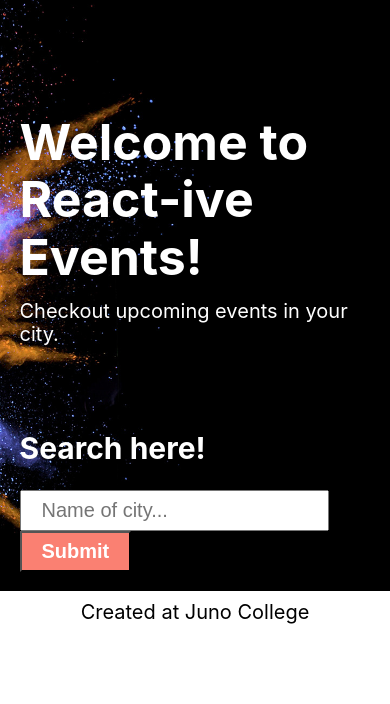
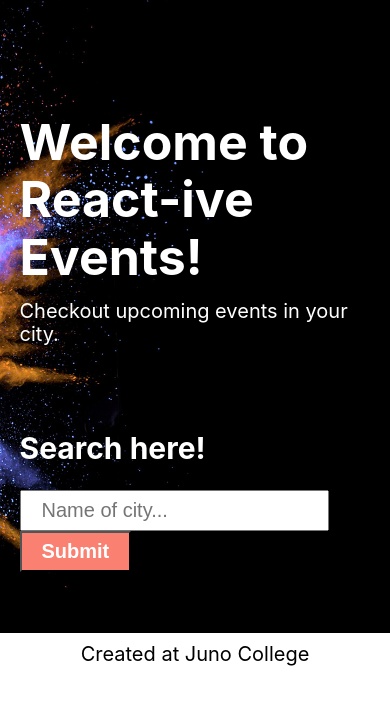
Before and after one commit to jfrani5/events-app-project-3, a React (Create React App) app: page / in a window 390 px wide. Shown: the top 704 px of the page. Built offline with nearby package versions, Linux system fonts and the light colour scheme.

Commit message:
minor change in App.css

```diff
--- a/src/App.css
+++ b/src/App.css
@@ -106,6 +106,9 @@ footer {
 
 /* Media Queries */
 @media (max-width: 885px) {
+  header {
+    height: 75vh;
+  }
   .firstContain {
     padding: 4rem 0 3rem 0;
   }
```
